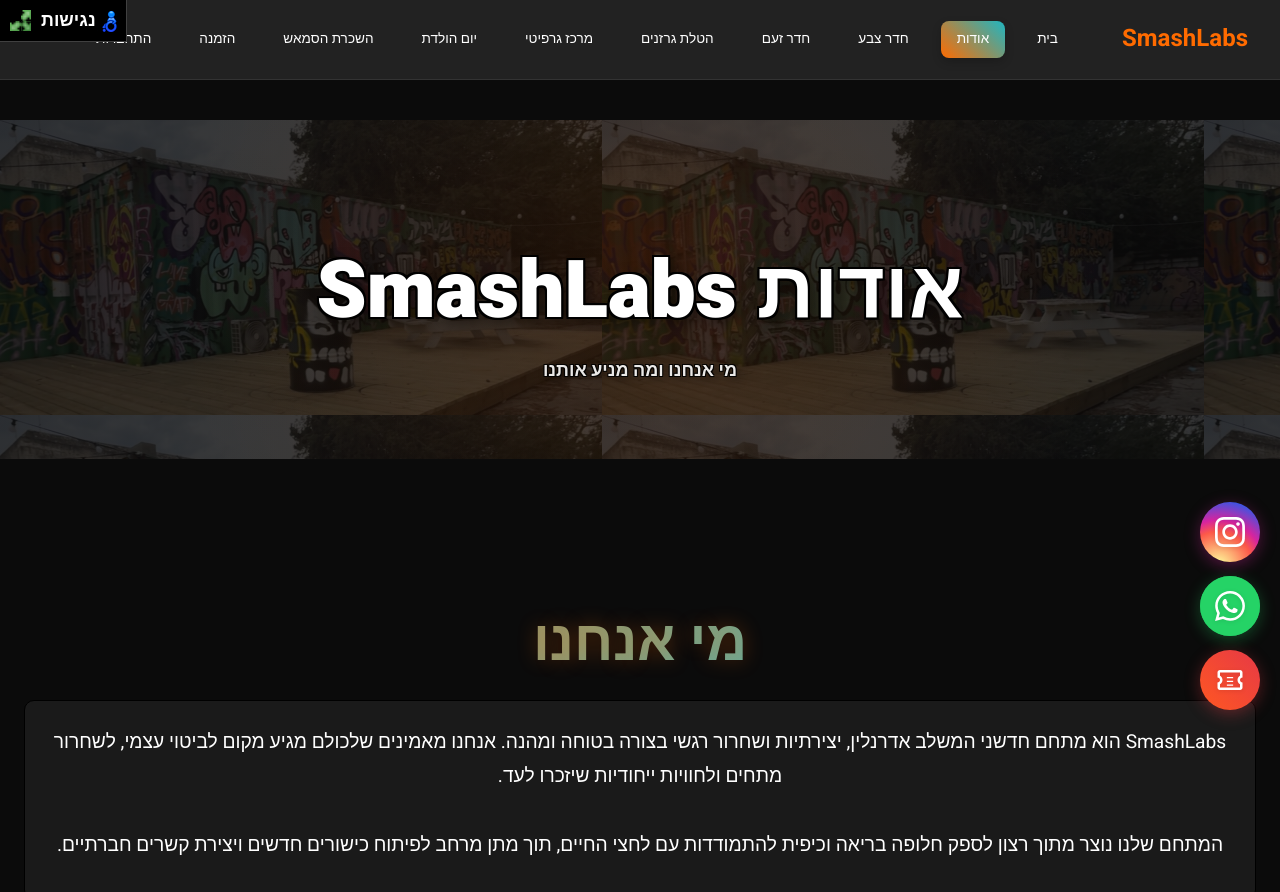
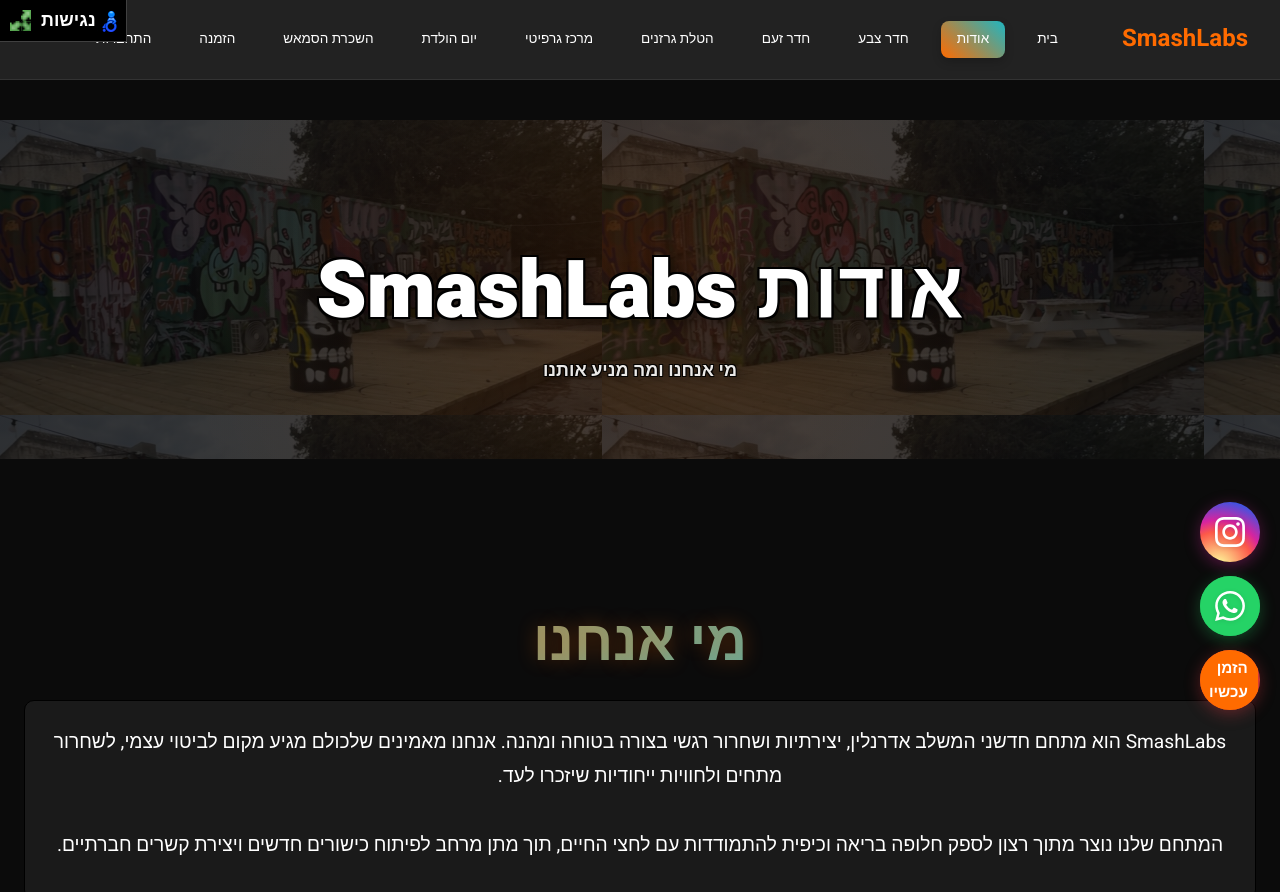
Before and after one commit to socsahar/smash-lab, a website: page about.html in a window 1280 px wide. Shown: the top 892 px of the page. Drawn offline with nearby package versions, Linux system fonts and the light colour scheme.

Commit message:
UX: show visible 'הזמן עכשיו' label on floating order button

```diff
--- a/css/whatsapp-widget.css
+++ b/css/whatsapp-widget.css
@@ -388,3 +388,29 @@
         left: 62px !important;
     }
 }
+
+/* Visible label for order button */
+.whatsapp-label {
+    display: none;
+    font-size: 0.95rem;
+    font-weight: 700;
+    color: #fff;
+    margin-inline-start: 0.6rem;
+}
+
+.order-button {
+    display: inline-flex;
+    align-items: center;
+    gap: 0.4rem;
+}
+
+/* Show the label on medium+ screens */
+@media (min-width: 480px) {
+    .order-button .order-label {
+        display: inline-block;
+        background: var(--primary, #ff6b00);
+        padding: 6px 10px;
+        border-radius: 10px;
+        box-shadow: 0 6px 18px rgba(0,0,0,0.25);
+    }
+}
--- a/js/whatsapp-widget.js
+++ b/js/whatsapp-widget.js
@@ -24,7 +24,7 @@
     // Order/Booking configuration
     const ORDER_CONFIG = {
         url: 'select-package.html',
-        tooltipText: 'הזמן עכשיו!',
+        tooltipText: 'הזמן עכשיו',
         trackingEnabled: true
     };
 
@@ -58,6 +58,7 @@
             </a>
             <a href="${ORDER_CONFIG.url}" class="order-button" role="button" aria-label="הזמן עכשיו - מעבר לרכישת חבילה">
                 <div class="whatsapp-tooltip order-tooltip">${ORDER_CONFIG.tooltipText}</div>
+                <span class="whatsapp-label order-label">${ORDER_CONFIG.tooltipText}</span>
                 <svg class="whatsapp-icon order-icon" viewBox="0 0 24 24" fill="white" xmlns="http://www.w3.org/2000/svg" aria-hidden="true" focusable="false">
                     <path d="M22 10V6c0-1.11-.9-2-2-2H4c-1.1 0-1.99.89-1.99 2v4c1.1 0 1.99.9 1.99 2s-.89 2-2 2v4c0 1.11.9 2 2 2h16c1.1 0 2-.89 2-2v-4c-1.1 0-2-.9-2-2s.9-2 2-2zm-2-1.46c-1.19.69-2 1.99-2 3.46s.81 2.77 2 3.46V18H4v-2.54c1.19-.69 2-1.99 2-3.46 0-1.48-.8-2.77-1.99-3.46L4 6h16v2.54zM9.5 15.5h5v1h-5v-1zm0-3h5v1h-5v-1zm0-3h5v1h-5v-1z"/>
                 </svg>
```
